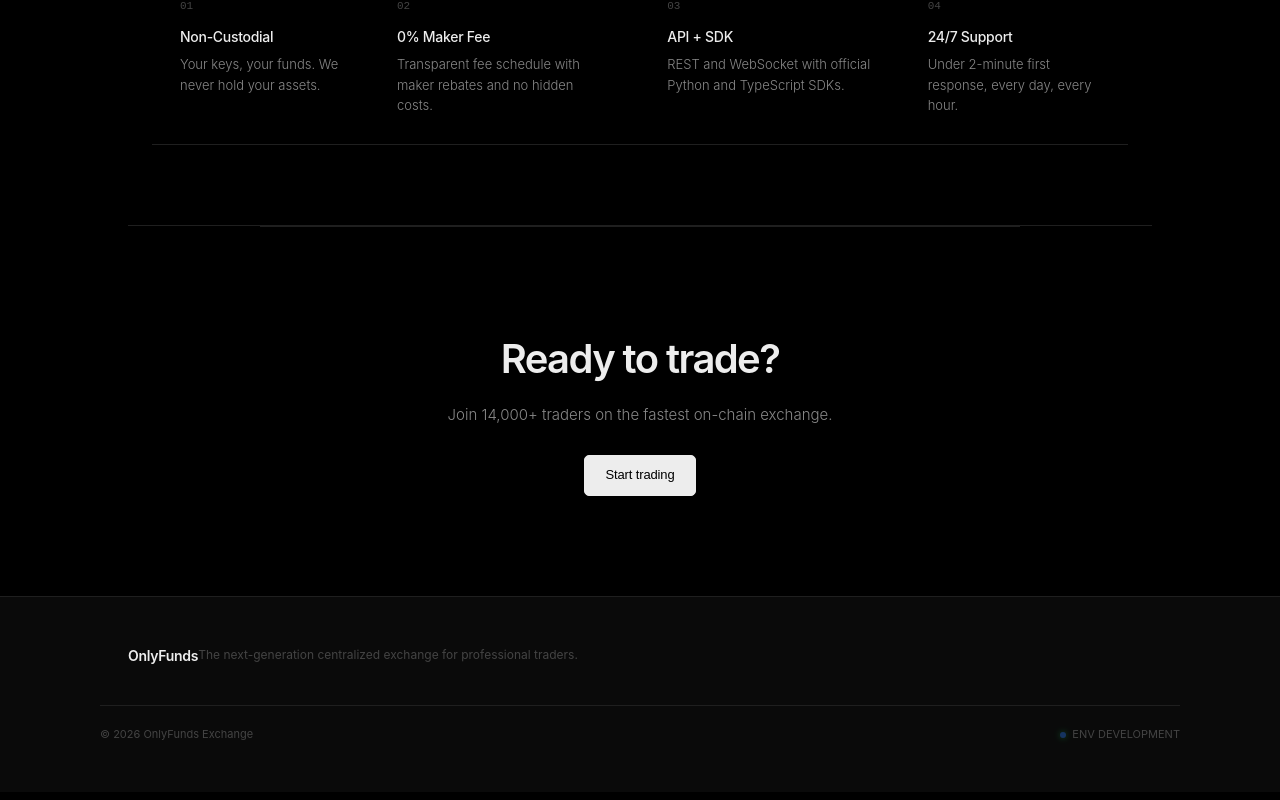
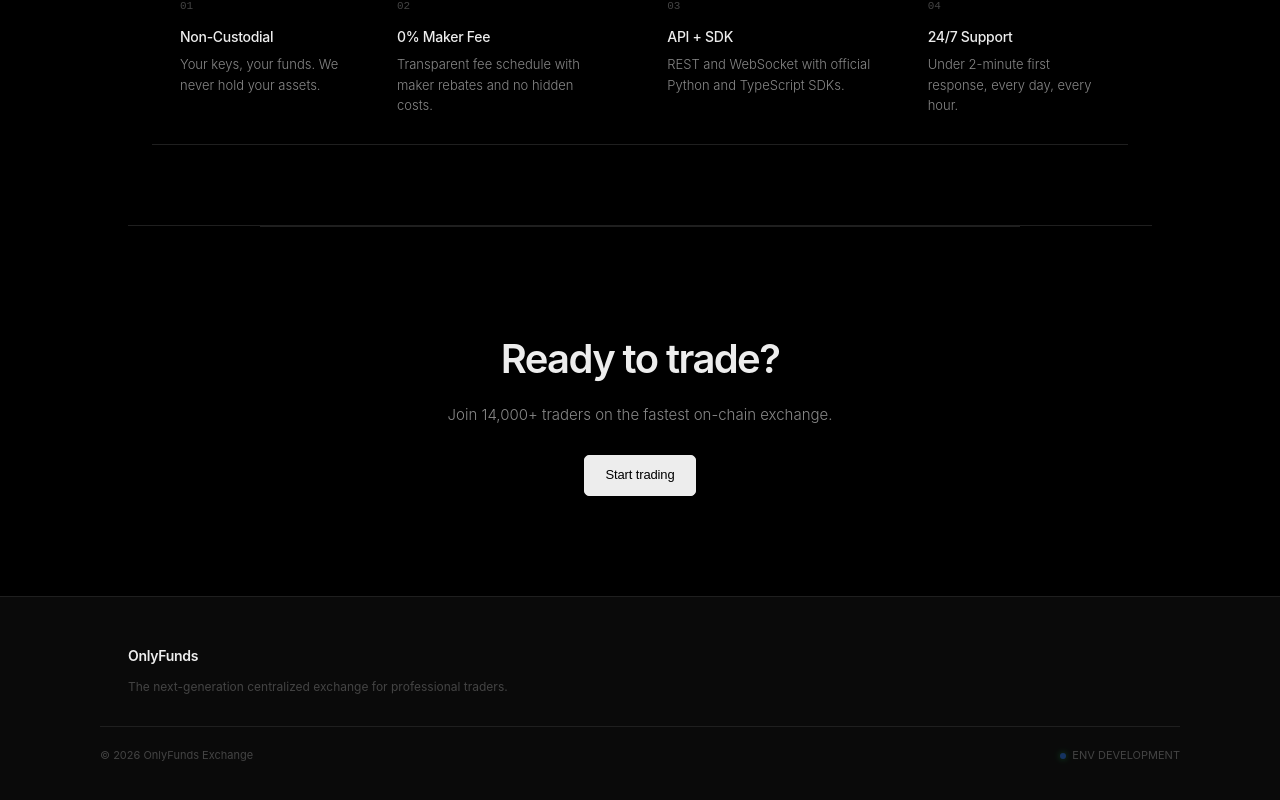
Before and after one commit to Bhargav16exd/CEX-Frontend, a React (Vite) app: page / in a window 1280 px wide. Shown: the part 3145-3945 px from the top of the page. Built offline with nearby package versions, Linux system fonts and the light colour scheme.

Commit message:
fix: landing page footer logo and desc alignment issue

```diff
--- a/src/pages/LandingPage.tsx
+++ b/src/pages/LandingPage.tsx
@@ -415,7 +415,7 @@
     <footer className="border-t px-6" style={{ borderColor: "#1f1f1f", padding: "48px 24px", background: "#0a0a0a" }}>
       <div className="mx-auto flex justify-between gap-12 max-w-5xl" style={{ gridTemplateColumns: "1.4fr repeat(3,1fr)" }}>
 
-        <div className="flex flex-col md:flex-row md:cgap-10">
+        <div className="flex flex-col ">
           <div className="flex items-center gap-2 mb-2.5" style={{ fontWeight: 600, fontSize: 14, letterSpacing: "-.02em" }}>
             <span>
               OnlyFunds
```
